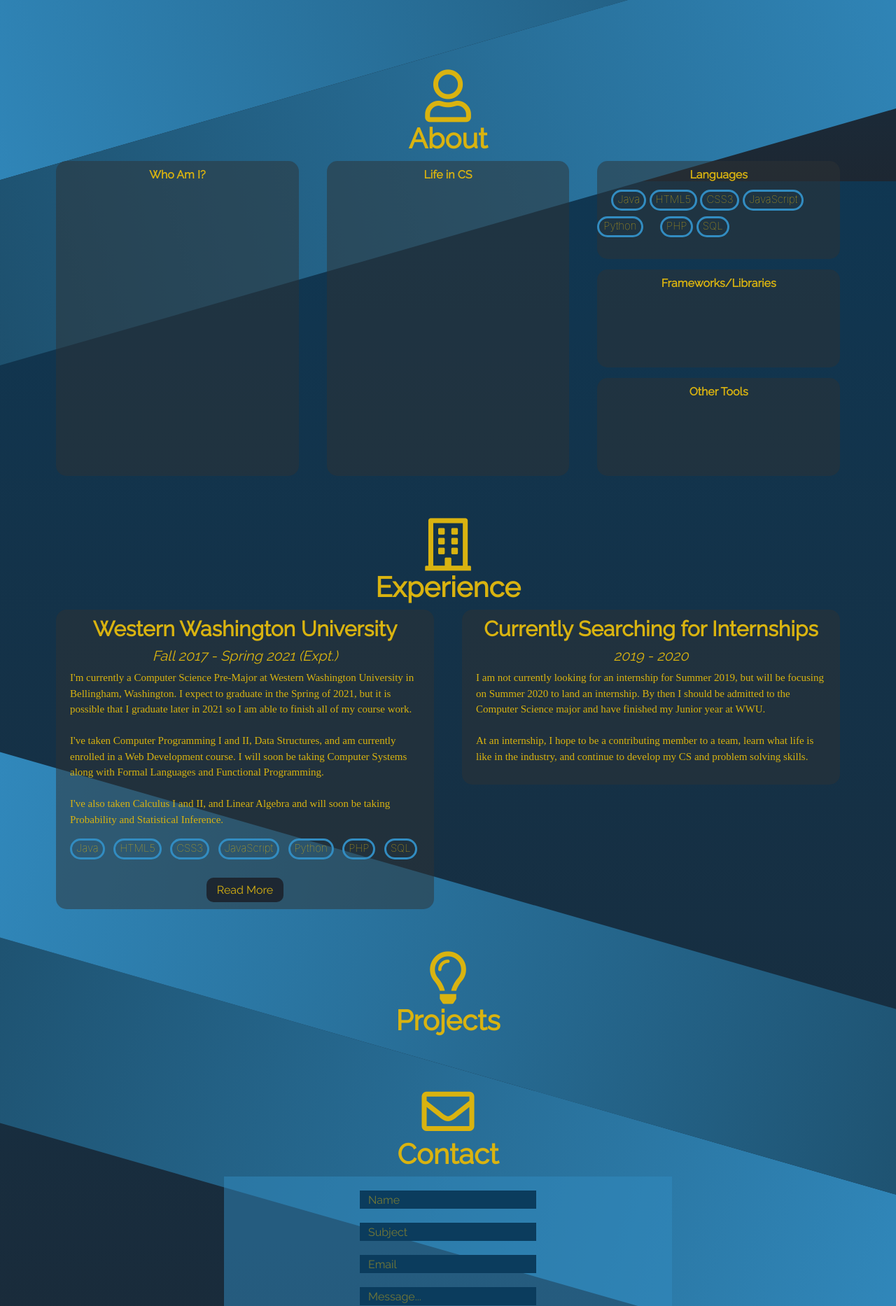
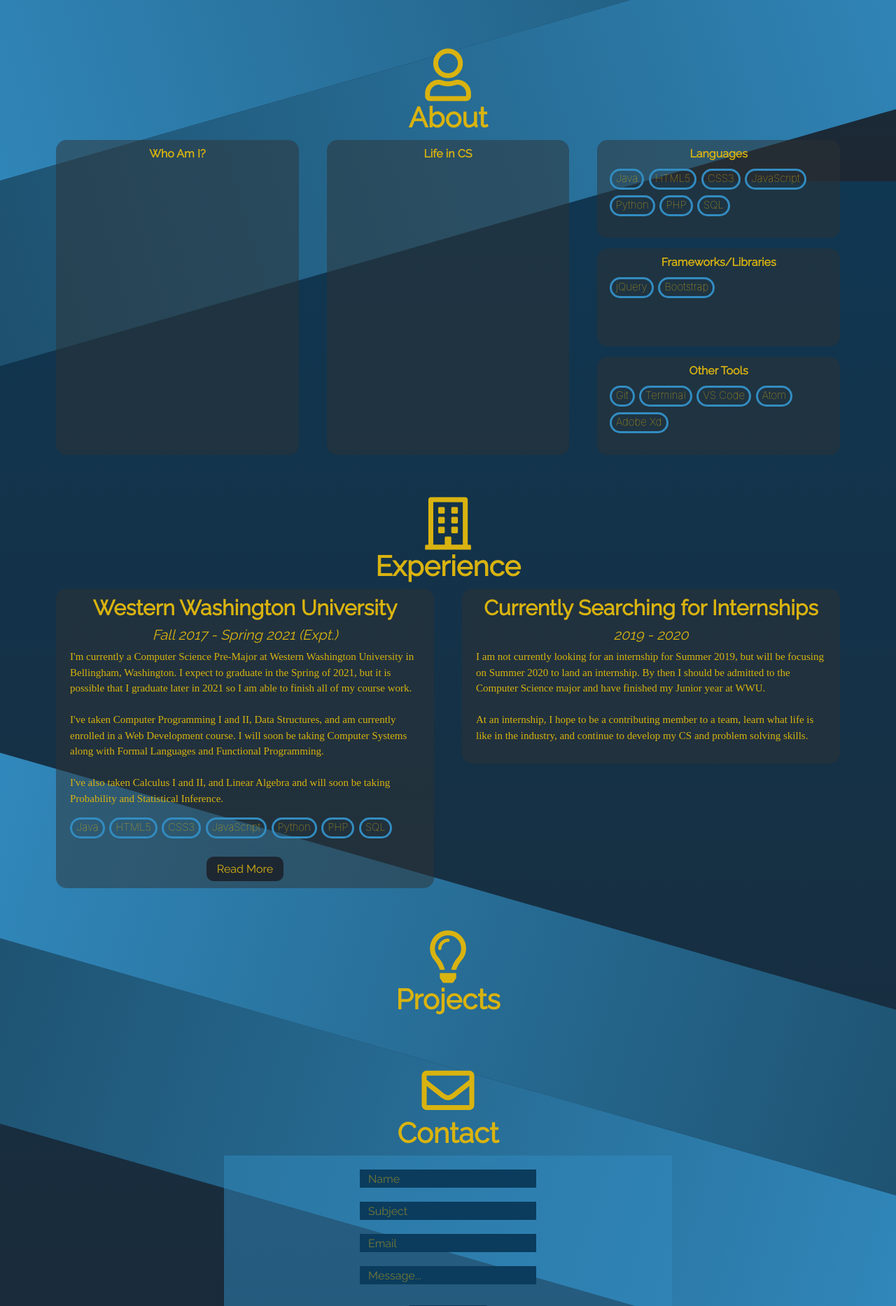
Before and after one commit to JohnHenry-Ward/Portfolio_old, a PHP site: page / in a window 1280 px wide. Shown: the part 541-2407 px from the top of the page at 70% size. Run offline with PHP 8.4, Linux system fonts and the light colour scheme; some libraries are stand-ins or nearby versions; some web fonts are replaced.

Commit message:
added headshot, reformatted skills

```diff
--- a/css/main.css
+++ b/css/main.css
@@ -22,6 +22,12 @@ header{
     height: 600px;
 }
 
+#home{
+    width: 1px;
+    height: 1px;
+    background-color: transparent;
+}
+
 .background1{
     background-image: linear-gradient(#0B3C5D, #1D2732);
     width: 100%;
@@ -39,9 +45,14 @@ header{
     margin-right: auto;
     margin-top: 30px;
     border-radius: 50%;
-    background-color: #D9B310;
+    /* background-color: #D9B310; */
     position: relative;
     box-shadow: 0.3px 0.3px 50px black;
+}
+
+.background-headshot img{
+    width: 100%;
+    height: 100%;
 }
 
 .pagebreak1{
@@ -250,6 +261,12 @@ header a:hover{
     display: inline-block;
 }
 
+.innerSkill{
+    width: 90%;
+    margin-left: auto;
+    margin-right: auto;
+}
+
 .skills h6{
     padding-top: 10px;
     font-family: 'Raleway';
@@ -267,7 +284,7 @@ header a:hover{
     padding-right: 6px;
     padding-top: 0;
     padding-bottom: 0;
-    margin-left: 20px;
+    /* margin-left: 20px; */
     border-radius: 15px;
     height: 30px;
     font-size: 15px;
@@ -291,6 +308,7 @@ header a:hover{
     font-weight: lighter;
     margin-bottom: 4px;
     margin-top: 4px;
+    margin-left: 2px;
 }
 
 .frameworks{
@@ -399,7 +417,7 @@ header a:hover{
     padding-right: 6px;
     padding-top: 0;
     padding-bottom: 0;
-    margin-left: 8px;
+    margin-left: 2px;
     border-radius: 15px;
     height: 30px;
     font-size: 15px;
--- a/index.html
+++ b/index.html
@@ -38,7 +38,7 @@
   </ul>
 
   <div class="background-headshot">
-    <!-- <img src="" alt=""> headshot goes here eventually-->
+    <img src="images/Mask Group 1.png"" alt="">
   </div>
 
   <div class="homeInfo">
@@ -89,22 +89,35 @@
 
       <div class="skills">
         <div class="languages">
+          <div class="innerSkill">
             <h6>Languages</h6>
               <p class="abtLang1">Java</p>
               <p class="abtLang">HTML5</p>
               <p class="abtLang">CSS3</p>
               <p class="abtLang">JavaScript</p>
-            <p class="abtLang">Python</p>
-            <p class="abtLang1">PHP</p>
+              <p class="abtLang1">Python</p>
+              <p class="abtLang">PHP</p>
               <p class="abtLang">SQL</p>
+          </div>
         </div>
 
         <div class="frameworks">
+          <div class="innerSkill">
             <h6>Frameworks/Libraries</h6>
+            <p class="abtLang1">jQuery</p>
+            <p class="abtLang">Bootstrap</p>
+          </div>
         </div>
 
         <div class="tools">
+          <div class="innerSkill">
             <h6>Other Tools</h6>
+            <p class="abtLang1">Git</p>
+            <p class="abtLang">Terminal</p>
+            <p class="abtLang">VS Code</p>
+            <p class="abtLang">Atom</p>
+            <p class="abtLang1">Adobe Xd</p>
+          </div>
         </div>
       </div>
     </div>
```
Lines whose indentation alone changed are shown as unchanged.
